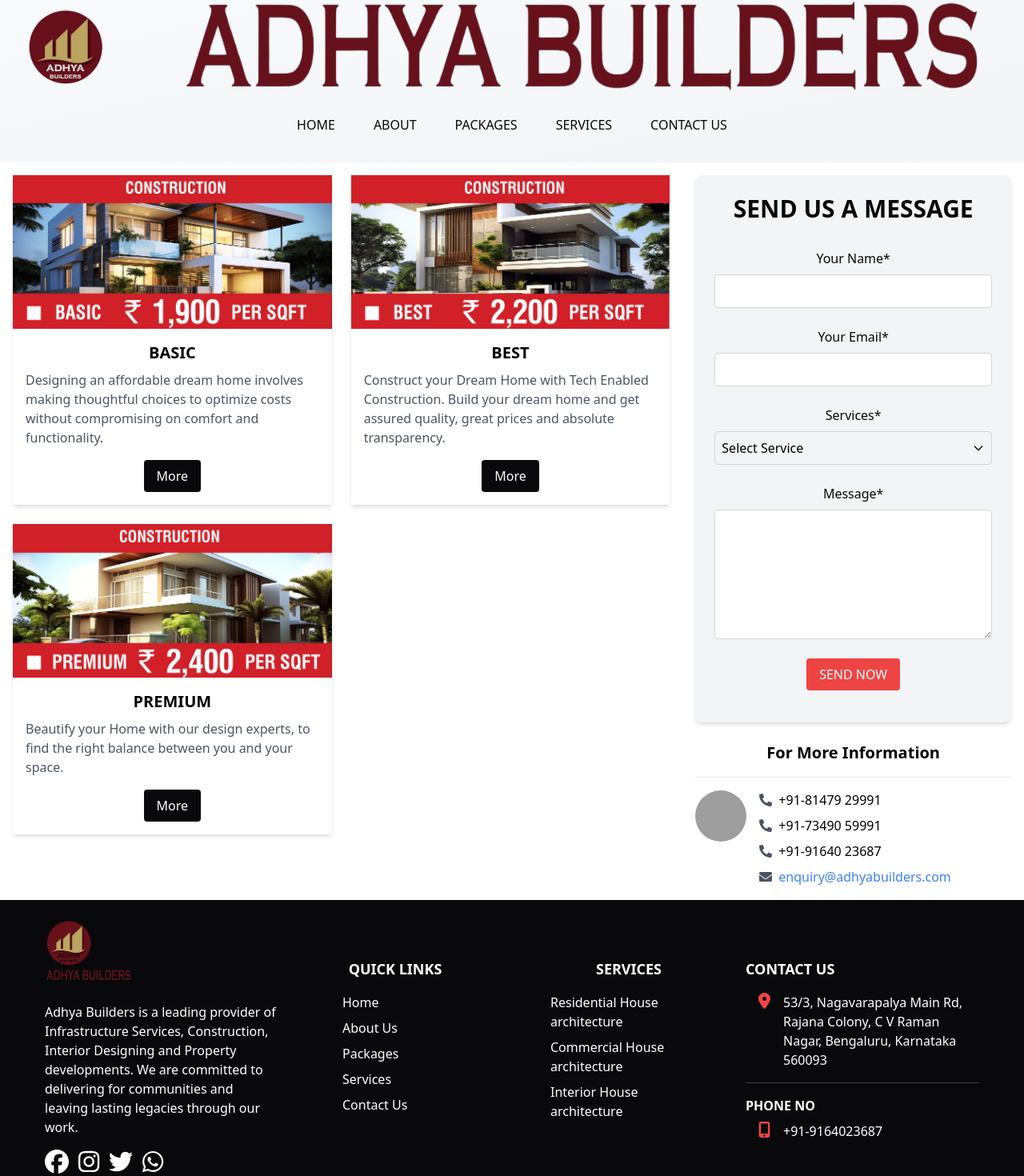
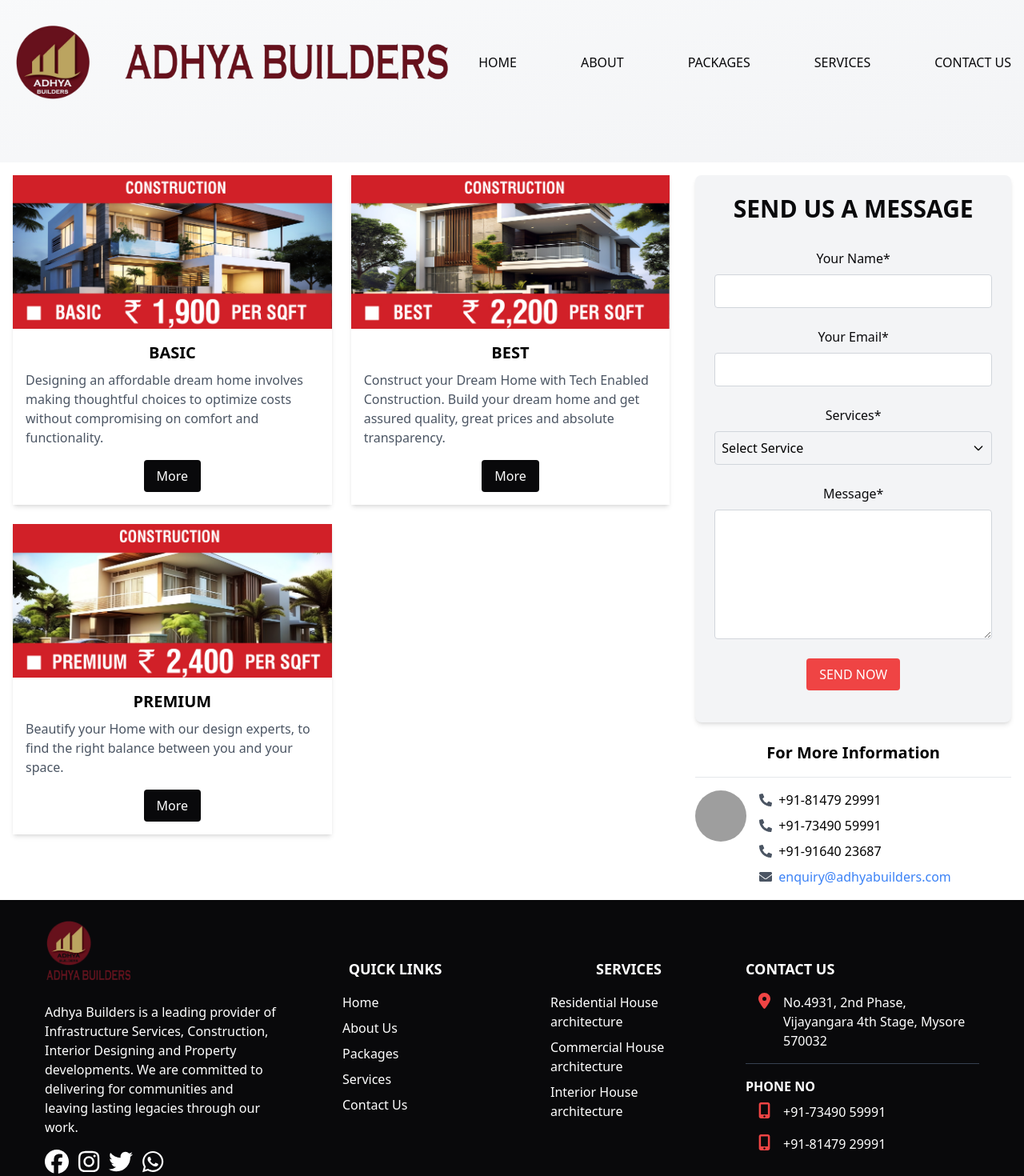
Before and after one commit to akshitchowdhury/aone_const, a React (Create React App) app: page /contact in a window 1280 px wide. Shown: the part 47-1517 px from the top of the page at 80% size. Built offline with nearby package versions, Linux system fonts and the light colour scheme; grey boxes are pictures that could not be loaded.

Commit message:
adhyaNavChanges

```diff
--- a/src/component/Footer.jsx
+++ b/src/component/Footer.jsx
@@ -205,7 +205,7 @@
                       icon={faMapMarkerAlt}
                       className="text-red-500 text-xl px-4"
                     />{" "}
-                    53/3, Nagavarapalya Main Rd, Rajana Colony, C V Raman Nagar, Bengaluru, Karnataka 560093
+                    No.4931, 2nd Phase, Vijayangara 4th Stage, Mysore 570032
                   </li>
                   <hr className="border-gray-700 mb-4" />
                   <h5 className="text-md text-center md:text-left font-semibold mb-2">
@@ -216,8 +216,17 @@
                       icon={faMobileAlt}
                       className="text-red-500 text-xl px-4"
                     />{" "}
-                    +91-9164023687
+                    +91-73490 59991
                   </li>
+                  <li className="flex items-start mb-4">
+                    <FontAwesomeIcon
+                      icon={faMobileAlt}
+                      className="text-red-500 text-xl px-4"
+                    />{" "}
+                    +91-81479 29991
+                  </li>
+
+
                   {/* <hr className="border-gray-700 mb-4" />
                   <li className="flex items-start mb-4">
                     <FontAwesomeIcon
--- a/src/component/Inquiry.jsx
+++ b/src/component/Inquiry.jsx
@@ -135,10 +135,10 @@
                   <FaPhoneAlt className="text-gray-600 mr-2" />
                   <span>+91-73490 59991</span>
                 </div>
-                <div className="flex items-center mb-2">
+                {/* <div className="flex items-center mb-2">
                   <FaPhoneAlt className="text-gray-600 mr-2" />
                   <span>+91-91640 23687</span>
-                </div>
+                </div> */}
                 <div className="flex items-center">
                   <FaEnvelope className="text-gray-600 mr-2" />
                   <a href="mailto:enquiry@a-onebuilders.com" className="text-blue-500 hover:underline">
--- a/src/component/Nav.jsx
+++ b/src/component/Nav.jsx
@@ -1,31 +1,34 @@
+//
+
 import React, { useState } from 'react';
 import { Link } from 'react-router-dom';
 
-import logo from "../assets/original/logoReal.png"
-import logoTag from "../assets/original/logoTag.png"
-import NavTop from './NavTop';
+import logo from "../assets/original/logoReal.png";
+import logoTag from "../assets/original/logoTag.png";
+
 const Nav = () => {
   const [isOpen, setIsOpen] = useState(false);
   const handleClick = () => {
-    window.scrollTo({ behavior: 'smooth', top:"0" });
+    window.scrollTo({ behavior: 'smooth', top: "0" });
   };
 
   return (
-    <>
-    {/* <NavTop/> */}
     <nav className="bg-gradient-to-br from-gray-50 to-gray-100 p-4 lg:h-[250px] flex items-center h-auto">
-  <div className="container mx-auto md:h-[80px] lg:h-[80px] flex flex-row justify-between  md:flex md:flex-col gap-y-16 md:justify-start md:items-center">
-    <div className="font-bold lg:flex md:flex md:flex-row lg:flex-row md:gap-20 md:-my-16 flex-col items-center">
+      <div className="container mx-auto flex flex-col md:flex-row justify-between items-center md:h-[80px]">
+        <div className="flex items-center justify-center space-x-4 lg:space-x-8"> {/* Added space-x-4 and justify-center */}
           <img
             src={logo}
+            alt="Logo"
             className='w-[100px] h-[100px] md:w-[150px] md:h-[150px] lg:w-auto lg:h-[100px]' // Adjust sizes for mobile
           />
           <img
             src={logoTag}
-        className='w-[190px] h-[40px]  lg:w-[1037px] lg:h-[170px] md:w-[1037px] md:h-[170px]' // Adjust sizes for mobile
+            alt="Logo Tag"
+            className='w-[190px] h-[40px] lg:w-auto lg:h-[70px] md:w-[1037px] md:h-[170px]' // Adjust sizes for mobile
           />
         </div>
-        <div className="hidden md:flex space-x-12">
+
+        <div className="hidden md:flex md:space-x-20"> {/* Used md:space-x-12 for spacing */}
           <Link
             to="/"
             className="text-zinc-950 font-medium relative hover:text-red-600 group"
@@ -47,7 +50,6 @@
             PACKAGES
             <span className="absolute left-0 bottom-[-2px] w-full h-[2px] bg-red-600 transform scale-x-0 transition-transform duration-300 group-hover:scale-x-100"></span>
           </Link>
-
           <Link
             to="/services"
             className="text-zinc-950 font-medium relative hover:text-red-600 group"
@@ -55,22 +57,6 @@
             SERVICES
             <span className="absolute left-0 bottom-[-2px] w-full h-[2px] bg-red-600 transform scale-x-0 transition-transform duration-300 group-hover:scale-x-100"></span>
           </Link>
-
-
-  {/* <Link
-    to="/gallery"
-    className="text-zinc-950 font-medium relative hover:text-red-600 group"
-  >
-    GALLERY
-    <span className="absolute left-0 bottom-[-2px] w-full h-[2px] bg-red-600 transform scale-x-0 transition-transform duration-300 group-hover:scale-x-100"></span>
-  </Link> */}
-  {/* <Link
-    to="/career"
-    className="text-zinc-950 font-medium relative hover:text-red-600 group"
-  >
-    CAREERS
-    <span className="absolute left-0 bottom-[-2px] w-full h-[2px] bg-red-600 transform scale-x-0 transition-transform duration-300 group-hover:scale-x-100"></span>
-  </Link> */}
           <Link
             to="/contact"
             className="text-zinc-950 font-medium relative hover:text-red-600 group"
@@ -88,19 +74,17 @@
           </button>
         </div>
       </div>
+
       {isOpen && (
         <div className="md:hidden">
-          <Link onClick={ handleClick} to="/" className="block text-black hover:text-red-300 p-2">Home</Link>
-          <Link onClick={ handleClick} to="/about" className="block text-black hover:text-red-300 p-2">About</Link>
-          <Link onClick={ handleClick} to="/packages" className="block text-black hover:text-red-300 p-2">Packages</Link>
-
-          <Link onClick={ handleClick} to="/services" className="block text-black hover:text-red-300 p-2">Services</Link>
-
-          <Link onClick={ handleClick} to="/contact" className="block text-black hover:text-red-300 p-2">Contact Us</Link>
+          <Link onClick={handleClick} to="/" className="block text-black hover:text-red-300 p-2">Home</Link>
+          <Link onClick={handleClick} to="/about" className="block text-black hover:text-red-300 p-2">About</Link>
+          <Link onClick={handleClick} to="/packages" className="block text-black hover:text-red-300 p-2">Packages</Link>
+          <Link onClick={handleClick} to="/services" className="block text-black hover:text-red-300 p-2">Services</Link>
+          <Link onClick={handleClick} to="/contact" className="block text-black hover:text-red-300 p-2">Contact Us</Link>
         </div>
       )}
     </nav>
-    </>
   );
 };
 
```
Lines whose indentation alone changed are shown as unchanged.
